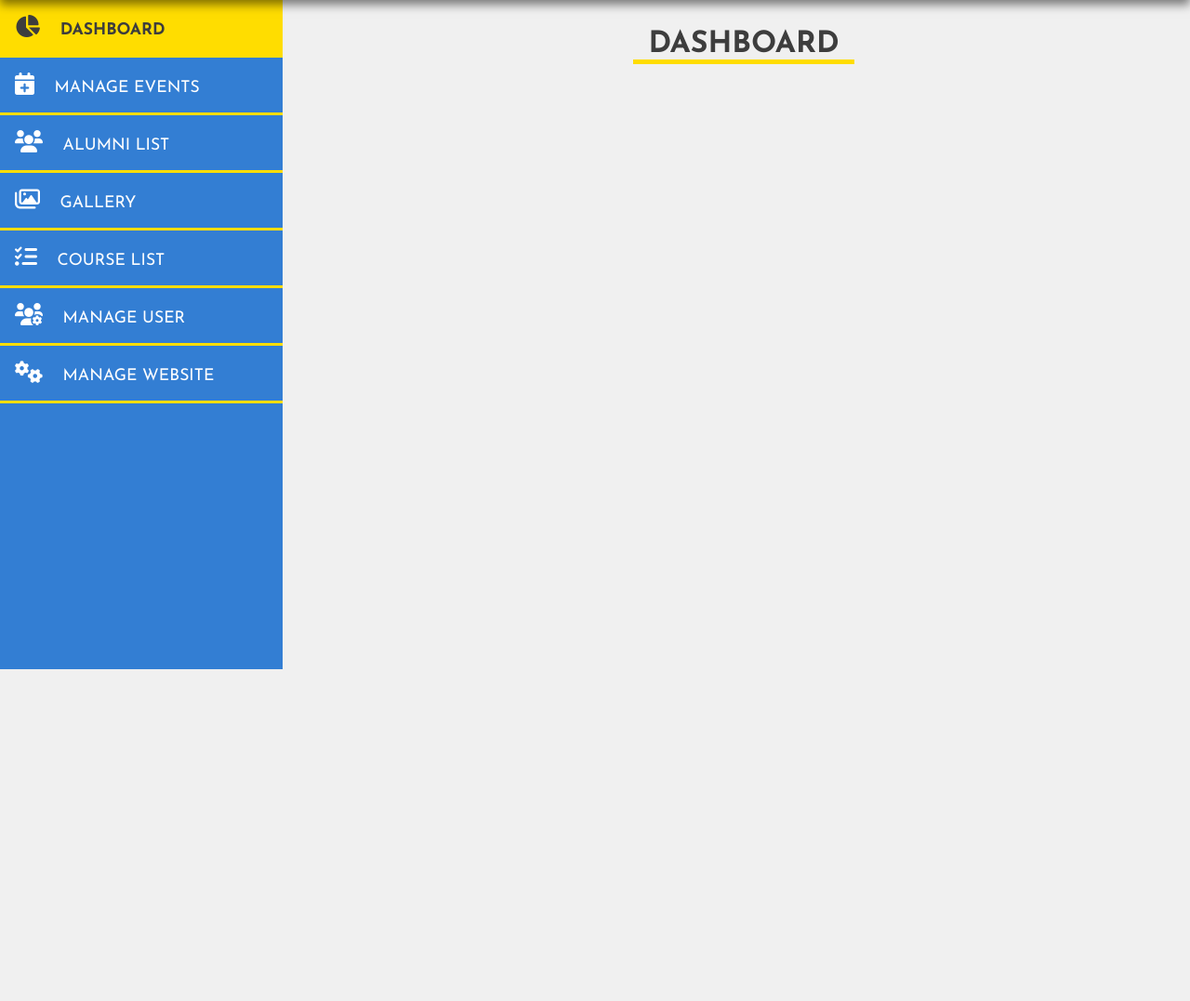
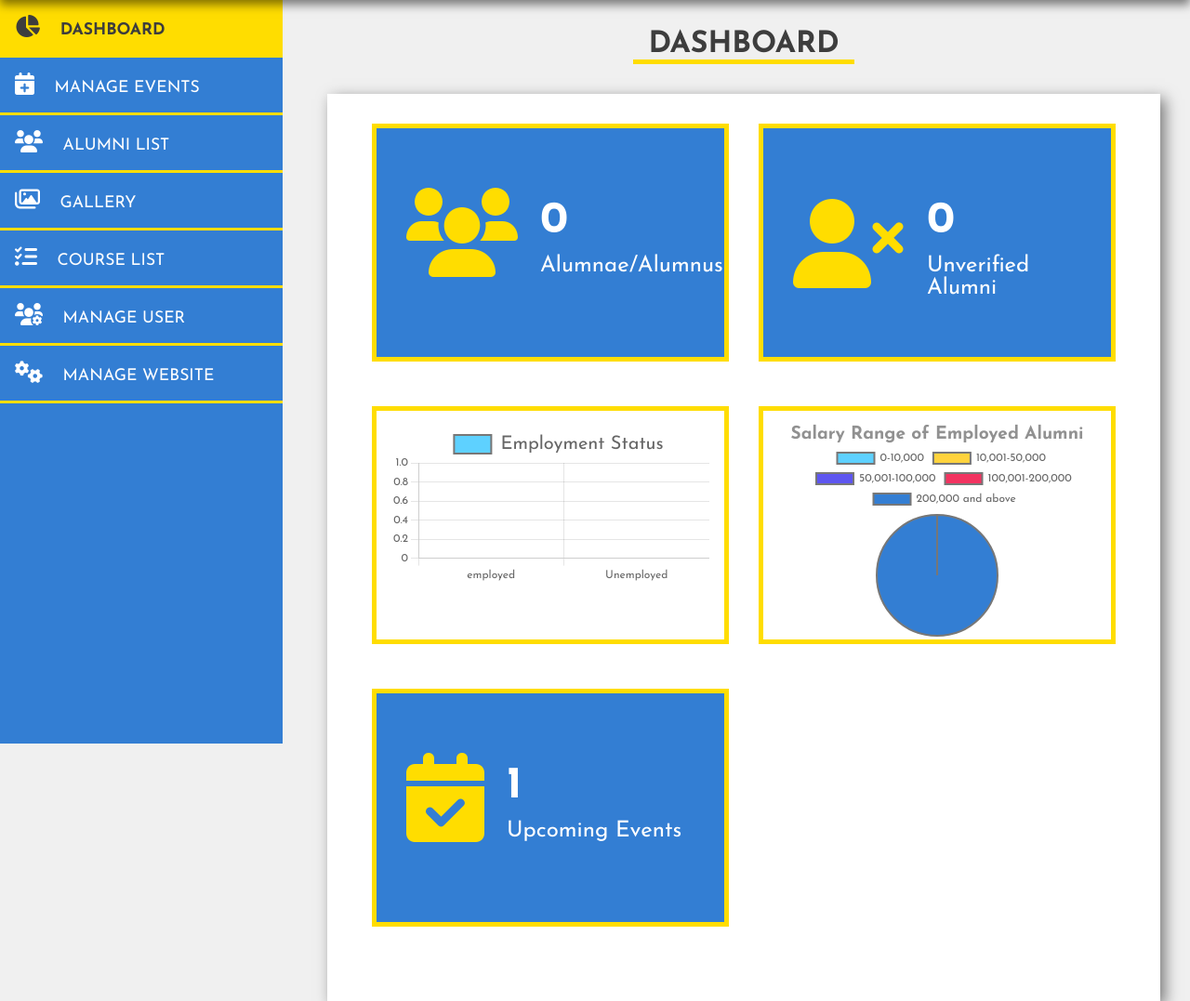
Before and after one commit to jcoder6/bsit-alumni-tracking-system, a PHP site: page /bsit-ATS/admin/index.php?page=dashboard in a window 1280 px wide. Shown: the part 80-1157 px from the top of the page at 93% size. Before the commit the page ends 800 px from the top, so only its background shows below. Run offline with PHP 8.4, Linux system fonts and the light colour scheme; the visitor is signed in with stand-in values (Sample User, id 1); tables that the repository leaves empty or names only in its code hold one stand-in row (values such as "Sample post"); some libraries are stand-ins or nearby versions; some web fonts are replaced.

Commit message:
add dashboard feature

```diff
--- a/admin/dashboard.php
+++ b/admin/dashboard.php
@@ -1,3 +1,122 @@
 <div class="dashboard">
   <h1 class="section-name">DASHBOARD</h1>
 </div>
+<?php $totalAlumni = getTotalAlumni($pdo); ?>
+<?php $unverifiedAlumni = getUnverifiedAlumni($pdo); ?>
+<?php $salaryData = getSalaryData($pdo); ?>
+<?php $employmentData = getEmploymentData($pdo); ?>
+<?php $upComingEvents = getUpComingEvents($pdo); ?>
+
+<?php //var_dump($employmentData)
+?>
+
+<div class="dashboard-content">
+  <div class="chart up-events">
+    <div class="icon-num">
+      <i class="fa-solid fa-users"></i>
+      <div class="chart-content">
+        <h3><?= $totalAlumni ?></h3>
+        <p class="chart-name">Alumnae/Alumnus</p>
+      </div>
+    </div>
+
+  </div>
+  <div class="chart unverified">
+    <div class="icon-num">
+      <i class="fa-solid fa-user-xmark"></i>
+      <div class="chart-content">
+        <h3><?= $unverifiedAlumni ?></h3>
+        <p class="chart-name">Unverified Alumni</p>
+      </div>
+    </div>
+
+  </div>
+  <div class="chart emplo">
+    <div class="data">
+      <span class="employ1"><?= $employmentData[0] ?></span>
+      <span class="employ2"><?= $employmentData[1] ?></span>
+    </div>
+    <canvas id="myChart"></canvas>
+  </div>
+  <div class="chart sala">
+    <p>Salary Range of Employed Alumni</p>
+    <div class="data">
+      <span class="salary1"><?= $salaryData[0] ?></span>
+      <span class="salary2"><?= $salaryData[1] ?></span>
+      <span class="salary3"><?= $salaryData[2] ?></span>
+      <span class="salary4"><?= $salaryData[3] ?></span>
+      <span class="salary5"><?= $salaryData[4] ?></span>
+    </div>
+    <canvas id="myBarGraph"></canvas>
+  </div>
+  <div class="chart alu">
+    <div class="icon-num">
+      <i class="fa-solid fa-calendar-check"></i>
+      <div class="chart-content">
+        <h3><?= $upComingEvents ?></h3>
+        <p class="chart-name">Upcoming Events</p>
+      </div>
+    </div>
+
+    <!-- <div class="chart sala"></div> -->
+  </div>
+  <?php
+  function getTotalAlumni($pdo) {
+    $sql = "SELECT count(*) FROM users WHERE category = 1";
+    $result = $pdo->prepare($sql);
+    $result->execute();
+    return $result->fetchColumn();
+  }
+
+  function getUnverifiedAlumni($pdo) {
+    $sql = "SELECT count(*) FROM users WHERE is_verified = 0";
+    $result = $pdo->prepare($sql);
+    $result->execute();
+    return $result->fetchColumn();
+  }
+
+  function getUpComingEvents($pdo) {
+    $sql = "SELECT count(*) FROM events";
+    $result = $pdo->prepare($sql);
+    $result->execute();
+    return $result->fetchColumn();
+  }
+  function getSalaryData($pdo) {
+    $sql = "SELECT salary FROM employment WHERE employed = 'employed'";
+    $stmt = $pdo->prepare($sql);
+    $stmt->execute();
+    $salaries = $stmt->fetchAll(PDO::FETCH_ASSOC);
+    $salary1 = 0;
+    $salary2 = 0;
+    $salary3 = 0;
+    $salary4 = 0;
+    $salary5 = 0;
+    $salary5++;
+    foreach ($salaries as $salary) {
+      if ($salary['salary'] == '0-10,000') $salary1++;
+      if ($salary['salary'] == '10,001-50,000') $salary2++;
+      if ($salary['salary'] == '50,001-100,000') $salary3++;
+      if ($salary['salary'] == '100,001-200,000') $salary4++;
+      if ($salary['salary'] == '200,001 above') $salary5++;
+    }
+
+    return [$salary1, $salary2, $salary3, $salary4, $salary5];
+  }
+
+  function getEmploymentData($pdo) {
+    $sql = "SELECT employed FROM employment";
+    $stmt = $pdo->prepare($sql);
+    $stmt->execute();
+    $employ = $stmt->fetchAll(PDO::FETCH_ASSOC);
+
+    $employed = 0;
+    $unemployed = 0;
+
+    foreach ($employ as $emp) {
+      if ($emp['employed'] == 'employed') $employed++;
+      if ($emp['employed'] == 'unemployed') $unemployed++;
+    }
+
+    return [$employed, $unemployed];
+  }
+  ?>
--- a/admin/inc/footer.php
+++ b/admin/inc/footer.php
@@ -1,5 +1,5 @@
 </body>
 <script src="https://cdn.ckeditor.com/4.19.0/standard/ckeditor.js"></script>
-<script src="../script/admin.js"></script>
+<script src="../script/admins.js"></script>
 
 </html>
--- a/admin/inc/header.php
+++ b/admin/inc/header.php
@@ -14,9 +14,9 @@ if (!isset($_SESSION['user'])) {
   <meta name="viewport" content="width=device-width, initial-scale=1.0">
   <link href="https://fonts.googleapis.com/css2?family=Charis+SIL:wght@400;700&display=swap" rel="stylesheet">
   <link href="https://fonts.googleapis.com/css2?family=Charis+SIL:wght@400;700&family=Josefin+Sans:wght@300;400;500;600;700&display=swap" rel="stylesheet">
+  <script src="https://cdnjs.cloudflare.com/ajax/libs/Chart.js/3.8.0/chart.min.js" integrity="sha512-sW/w8s4RWTdFFSduOTGtk4isV1+190E/GghVffMA9XczdJ2MDzSzLEubKAs5h0wzgSJOQTRYyaz73L3d6RtJSg==" crossorigin="anonymous" referrerpolicy="no-referrer"></script>
   <link rel="stylesheet" href="../scss/backend-style/style/css/style.css">
   <link rel="stylesheet" href="../assets/css/all.css">
-
   <title><?= PROJECT_NAME ?></title>
 </head>
 
--- a/register.php
+++ b/register.php
@@ -252,7 +252,7 @@ function insertData($query, $data, $pdo) {
             <option value="10,001-50,000">10,001-50,000</option>
             <option value="50,001-100,000">50,001-100,000</option>
             <option value="100,001-200,000">100,001-200,000</option>
-            <option value="100,001-200,000">200,001 above</option>
+            <option value="200,001 above">200,001 above</option>
           </select>
         </div>
       </div>
--- a/script/admin.js
+++ /dev/null
@@ -1,67 +0,0 @@
-const featureLinks = document.querySelectorAll('.feature-link');
-const loc = window.location.href;
-
-let page = "";
-for(let i = 47; i < loc.length; i++){
-  page += loc[i];
-}
-
-featureLinks.forEach(featureLink => {
-  let feature = featureLink.dataset.feature;
-  if(feature === page){
-    featureLink.classList.add('feature-link-active');
-  }
-})
-
-const adminModal = document.querySelector('.admin-modal');
-const adminBtn = document.querySelector('.admin');
-adminBtn.addEventListener('click', () => {
-  console.log("admin btn clicked");
-  adminModal.classList.toggle('admin-modal-open');
-})
-
-const msg = document.querySelector('.message');
-try {
-  let msgType = msg.dataset.messagetype;
-  window.addEventListener('DOMContentLoaded', () => {
-    console.log(msg);
-    if(msgType == 'success'){
-      msg.style.color = '#3d3d3d';
-      msg.style.backgroundColor = '#96FE8A';
-      msg.classList.add('message-active');
-    }
-
-    if(msgType == 'error'){
-      msg.style.backgroundColor = '#F96F6F';
-      msg.classList.add('message-active');
-    }
-
-    setTimeout(() => {
-      msg.classList.remove('message-active');
-    }, 2000);
-  })
-
-} catch (e) {
-  console.log(e);
-}
-
-try {
-  //for editor input when adding event description
-const eventDesc = document.querySelector( '#eventDesc' );
-CKEDITOR.replace( eventDesc );
-} catch (e) {
-  console.log(e);
-}
-
-function inputPhoto(e) {
-  file = e.target.files.item(0);
-  var fr = new FileReader;
-  fr.onloadend =(imgsrc)=>{
-     imgsrc = imgsrc.target.result; // file reader
-  var img = document.createElement('img');
-       img.src =imgsrc;
-  this.nextSibling.nextSibling.innerHTML='';
-  this.nextSibling.nextSibling.appendChild(img);
-  };
-  fr.readAsDataURL(file);
-}
--- /dev/null
+++ b/scss/backend-style/_dashboard.scss
@@ -0,0 +1,74 @@
+.dashboard-content {
+  margin-top: 2rem;
+  width: 100%;
+  max-width: 1400px;
+  display: flex;
+  flex-wrap: wrap;
+  justify-content: space-between;
+  background-color: $white;
+  box-shadow: 5px 5px 15px rgba($color: #000000, $alpha: .5);
+  padding: 2rem 3rem;
+  .chart {
+    width: 48%;
+    height: 16rem;
+    // border: 1px solid red;
+    margin-bottom: 3rem;
+  }
+
+  .sala {
+    text-align: center;
+    p{
+      font-size: 1.2rem;
+      font-weight: bold;
+      color: $mid-gray;
+    }
+  }
+
+  .up-events, .unverified, .alu {
+    background-color: $primary;
+    border: 5px solid $secondary;
+    padding: 2rem;
+    .icon-num {
+      gap: 1.5rem;
+      display: flex;
+      margin-top: 2rem;
+      align-items: center;
+      i {
+        color: $secondary;
+        font-size: 6rem;
+      }
+
+      .chart-content{
+        h3 {
+          font-size: 3rem;
+          font-weight: bold;
+          color: $white;
+        }
+
+        p {
+          font-size: 1.5rem;
+          color: $white;
+        }
+      }
+    }
+  }
+
+  .emplo, .sala{
+    border: 5px solid $secondary;
+    // background-color: $primary;
+    position: relative;
+    overflow: hidden;
+    padding: 1rem;
+    height: 17;
+
+    .data{
+      display: none;
+    }
+  }
+
+  canvas {
+    // border: 1px solid red;
+    height: 13rem;
+    max-height: 13rem;
+  }
+}
--- a/scss/backend-style/style.scss
+++ b/scss/backend-style/style.scss
@@ -7,3 +7,4 @@
 @import "alumni";
 @import "events";
 @import "add-event";
+@import "dashboard";
--- a/scss/backend-style/style/css/style.css
+++ b/scss/backend-style/style/css/style.css
@@ -728,4 +728,78 @@ ul > a > li {
 .add-event-form .add-event-btn {
   max-width: 1400px;
 }
+
+.dashboard-content {
+  margin-top: 2rem;
+  width: 100%;
+  max-width: 1400px;
+  display: flex;
+  flex-wrap: wrap;
+  justify-content: space-between;
+  background-color: #FFFFFF;
+  box-shadow: 5px 5px 15px rgba(0, 0, 0, 0.5);
+  padding: 2rem 3rem;
+}
+
+.dashboard-content .chart {
+  width: 48%;
+  height: 16rem;
+  margin-bottom: 3rem;
+}
+
+.dashboard-content .sala {
+  text-align: center;
+}
+
+.dashboard-content .sala p {
+  font-size: 1.2rem;
+  font-weight: bold;
+  color: #919191;
+}
+
+.dashboard-content .up-events, .dashboard-content .unverified, .dashboard-content .alu {
+  background-color: #337ED3;
+  border: 5px solid #FFDD00;
+  padding: 2rem;
+}
+
+.dashboard-content .up-events .icon-num, .dashboard-content .unverified .icon-num, .dashboard-content .alu .icon-num {
+  gap: 1.5rem;
+  display: flex;
+  margin-top: 2rem;
+  align-items: center;
+}
+
+.dashboard-content .up-events .icon-num i, .dashboard-content .unverified .icon-num i, .dashboard-content .alu .icon-num i {
+  color: #FFDD00;
+  font-size: 6rem;
+}
+
+.dashboard-content .up-events .icon-num .chart-content h3, .dashboard-content .unverified .icon-num .chart-content h3, .dashboard-content .alu .icon-num .chart-content h3 {
+  font-size: 3rem;
+  font-weight: bold;
+  color: #FFFFFF;
+}
+
+.dashboard-content .up-events .icon-num .chart-content p, .dashboard-content .unverified .icon-num .chart-content p, .dashboard-content .alu .icon-num .chart-content p {
+  font-size: 1.5rem;
+  color: #FFFFFF;
+}
+
+.dashboard-content .emplo, .dashboard-content .sala {
+  border: 5px solid #FFDD00;
+  position: relative;
+  overflow: hidden;
+  padding: 1rem;
+  height: 17;
+}
+
+.dashboard-content .emplo .data, .dashboard-content .sala .data {
+  display: none;
+}
+
+.dashboard-content canvas {
+  height: 13rem;
+  max-height: 13rem;
+}
 /*# sourceMappingURL=style.css.map */
```
Also changed, not shown: script/admins.js (added, +144 -0 lines), assets/images/events/School_Event_211.jpg (deleted), 1 other file.
